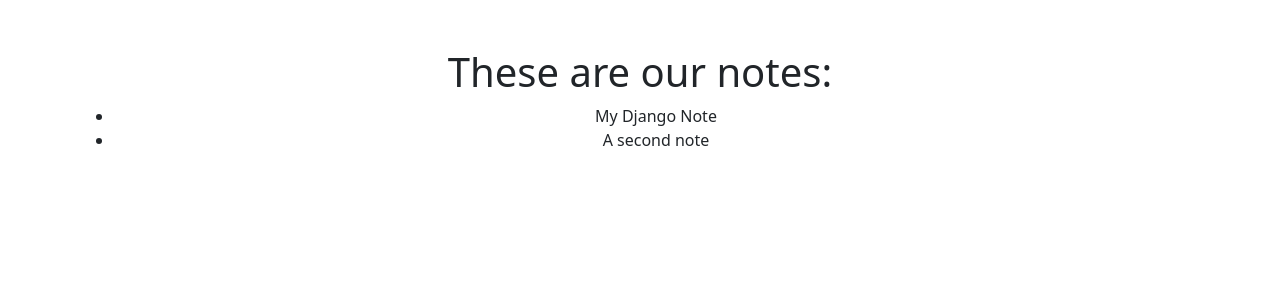
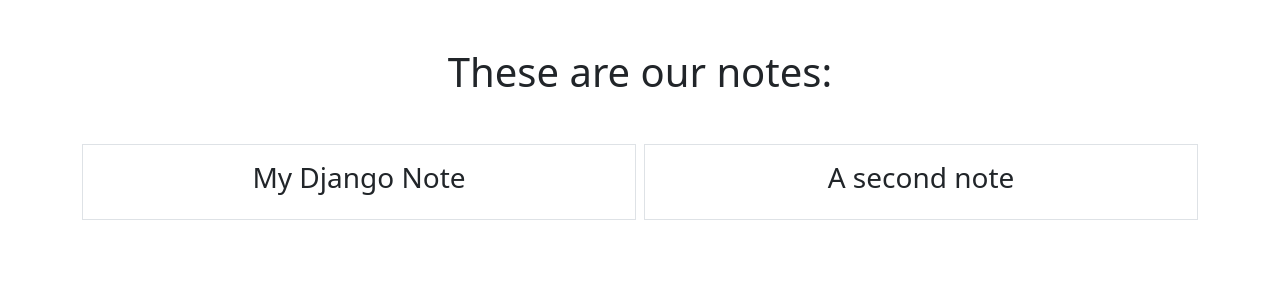
Before and after one commit to bcLego19/pythonTests, a Django app: page /smart/notes in a window 1280 px wide. Shown: the top 300 px of the page. Run offline with Django 5.2, Linux system fonts and the light colour scheme; data comes from the database, SQL or seed files in the repository.

Commit message:
Update note list template to use bootstrap

```diff
--- a/PythonDjango/smartnotesProject/notes/templates/notes/notes_list.html
+++ b/PythonDjango/smartnotesProject/notes/templates/notes/notes_list.html
@@ -1,12 +1,16 @@
 {% extends "base.html" %}
 
 {% block content %}
-    <h1>These are our notes:</h1>
+    <h1 class="my-5">These are our notes:</h1>
 
-    <ul>
+    <div class="row row-cols3 g-2">
         {% for note in notes %}
-            <li class="note-li">{{note.title}}</li>
+        <div class="col">
+            <div class="p-3 border">
+                <h3>{{note.title}}</h3>
+            </div>
+        </div>
         {% endfor %}
-    </ul>
 
+    </div>
 {% endblock %}
```
